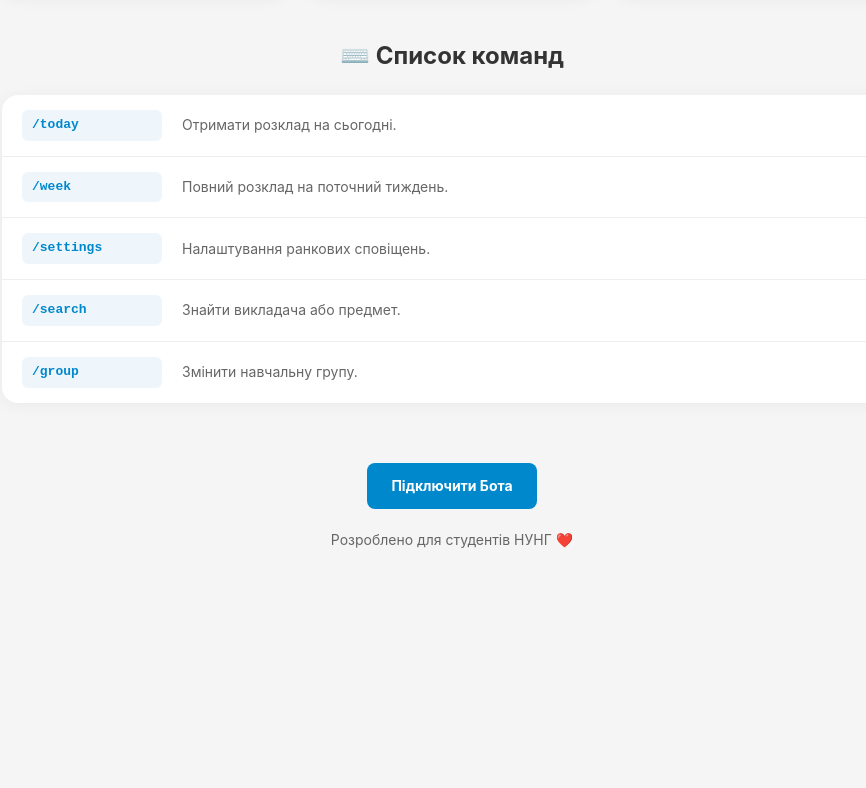
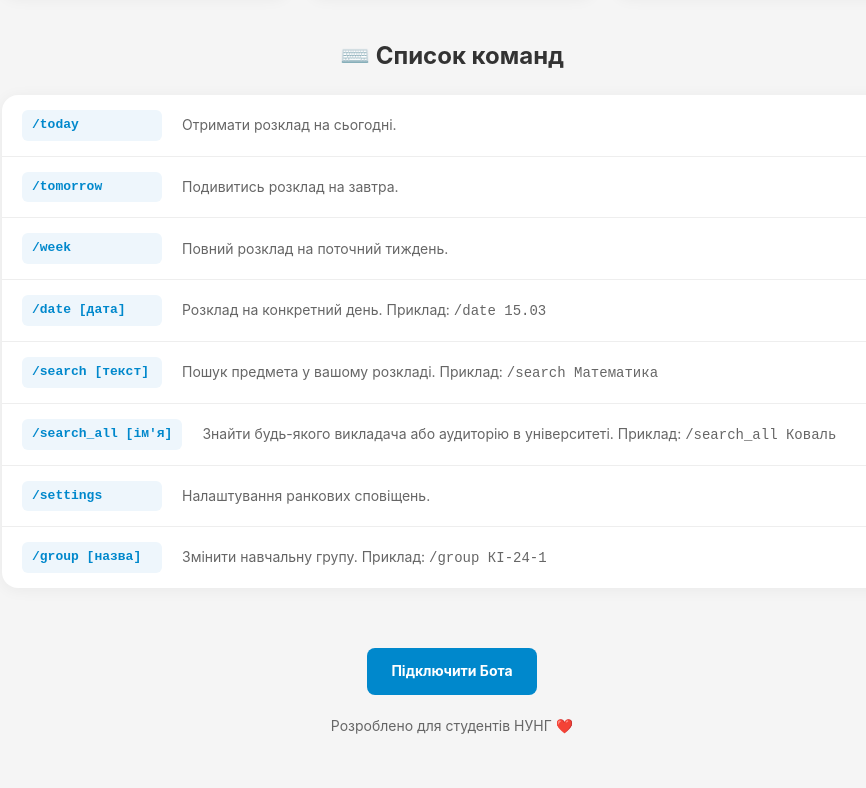
Before and after one commit to Dr34mChas3r/dr34mchas3r.github.io, a plain HTML site: page help.html in a window 1280 px wide. Shown: the part 1146-1934 px from the top of the page, without its empty margins (188-1054 px from the left). Before the commit the page ends 1792 px from the top, so only its background shows below. Drawn offline with Linux system fonts and the light colour scheme.

Commit message:
Update commands and descriptions in help.html

```diff
--- a/help.html
+++ b/help.html
@@ -233,7 +233,7 @@
                 <div class="chat-area">
                     <div class="msg msg-out">
                         /today
-                        <div class="msg-time">08:00</div>
+                        <div class="msg-time">07:00</div>
                     </div>
                     <div class="msg msg-in">
                         <div class="msg-img">🖼️ Розклад</div>
@@ -289,20 +289,32 @@
                 <span class="cmd-desc">Отримати розклад на сьогодні.</span>
             </div>
             <div class="command-item">
+                <span class="cmd">/tomorrow</span>
+                <span class="cmd-desc">Подивитись розклад на завтра.</span>
+            </div>
+            <div class="command-item">
                 <span class="cmd">/week</span>
                 <span class="cmd-desc">Повний розклад на поточний тиждень.</span>
+            </div>
+            <div class="command-item">
+                <span class="cmd">/date [дата]</span>
+                <span class="cmd-desc">Розклад на конкретний день. Приклад: <code>/date 15.03</code></span>
+            </div>
+            <div class="command-item">
+                <span class="cmd">/search [текст]</span>
+                <span class="cmd-desc">Пошук предмета у вашому розкладі. Приклад: <code>/search Математика</code></span>
+            </div>
+            <div class="command-item">
+                <span class="cmd">/search_all [ім'я]</span>
+                <span class="cmd-desc">Знайти будь-якого викладача або аудиторію в університеті. Приклад: <code>/search_all Коваль</code></span>
             </div>
             <div class="command-item">
                 <span class="cmd">/settings</span>
                 <span class="cmd-desc">Налаштування ранкових сповіщень.</span>
             </div>
             <div class="command-item">
-                <span class="cmd">/search</span>
-                <span class="cmd-desc">Знайти викладача або предмет.</span>
-            </div>
-            <div class="command-item">
-                <span class="cmd">/group</span>
-                <span class="cmd-desc">Змінити навчальну групу.</span>
+                <span class="cmd">/group [назва]</span>
+                <span class="cmd-desc">Змінити навчальну групу. Приклад: <code>/group КІ-24-1</code></span>
             </div>
         </div>
 
```
